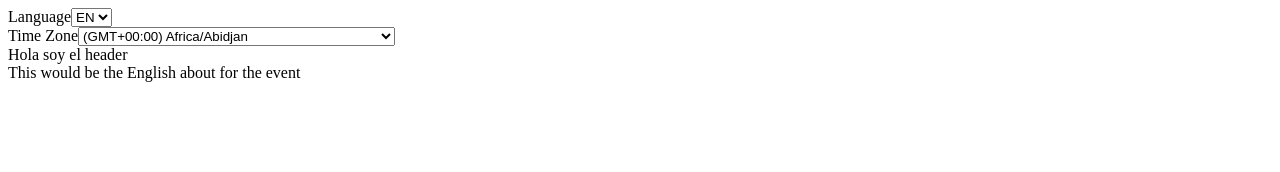
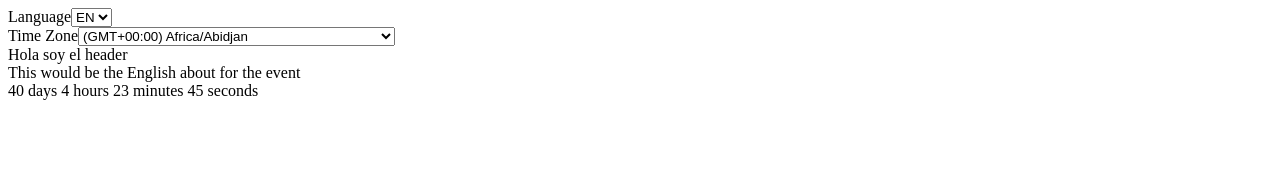
Before and after one commit to nayracoop/e-ver-core, a React (Create React App) app: page / in a window 1280 px wide. Shown: the top 172 px of the page. Built offline with nearby package versions, Linux system fonts and the light colour scheme; no server answers; what unique-names-generator would draw is missing.

Commit message:
add CountdownTimer

```diff
--- /dev/null
+++ b/src/containers/CountdownTimer.js
@@ -0,0 +1,52 @@
+import React, { useEffect, useState } from "react";
+
+
+const  CountdownTimer = ({startDate}) => {
+  const calculateTimeLeft = () => {
+    // check time zone
+    // maybe better to use moment
+    const difference = +new Date(startDate) - +new Date();
+    let timeLeft = {};
+
+    if (difference > 0) {
+      timeLeft = {
+        days: Math.floor(difference / (1000 * 60 * 60 * 24)),
+        hours: Math.floor((difference / (1000 * 60 * 60)) % 24),
+        minutes: Math.floor((difference / 1000 / 60) % 60),
+        seconds: Math.floor((difference / 1000) % 60)
+      };
+    }
+
+    return timeLeft;
+  };
+
+  const [timeLeft, setTimeLeft] = useState(calculateTimeLeft());
+
+  useEffect(() => {
+    setTimeout(() => {
+      setTimeLeft(calculateTimeLeft());
+    }, 1000);
+  });
+
+  const timerComponents = [];
+
+  Object.keys(timeLeft).forEach(interval => {
+    if (!timeLeft[interval]) {
+      return;
+    }
+    // maybe translate intervals
+    timerComponents.push(
+      <span>
+        {timeLeft[interval]} {interval}{" "}
+      </span>
+    );
+  });
+  // false could be replaced by a gentle message
+  return (
+    <div>
+      {timerComponents.length ? timerComponents : false}
+    </div>
+  );
+}
+
+export default CountdownTimer;
--- a/src/containers/Event.js
+++ b/src/containers/Event.js
@@ -5,8 +5,9 @@ import TalkDetails from "./TalkDetails";
 import TalkList from "./TalkList";
 import SpeakerList from "./SpeakerList";
 import SponsorList from "./SponsorList";
+import CountdownTimer from "./CountdownTimer";
 
-import { talks, sponsors } from "../static-data";
+import { event, talks, sponsors } from "../static-data";
 
 // should be a unique speakers list
 const speakersList = (talks) => {
@@ -23,6 +24,7 @@ const Event = ({ props }) => {
 
   return (
     <>
+      <CountdownTimer startDate={event.startDate} />
       <Video video={selectedTalk.video} />
       <CommentList talk={selectedTalk} />
       <TalkDetails talk={selectedTalk} />
--- a/src/static-data.js
+++ b/src/static-data.js
@@ -1,5 +1,10 @@
 import moment from "moment";
 let date = moment();
+
+export const event = {
+  name: "e-ver demo app",
+  startDate: "2020-07-06"
+}
 
 export const talks = [
   {
```
Also changed, not shown: 1 other file (tests, documents, lock files or other folders).
